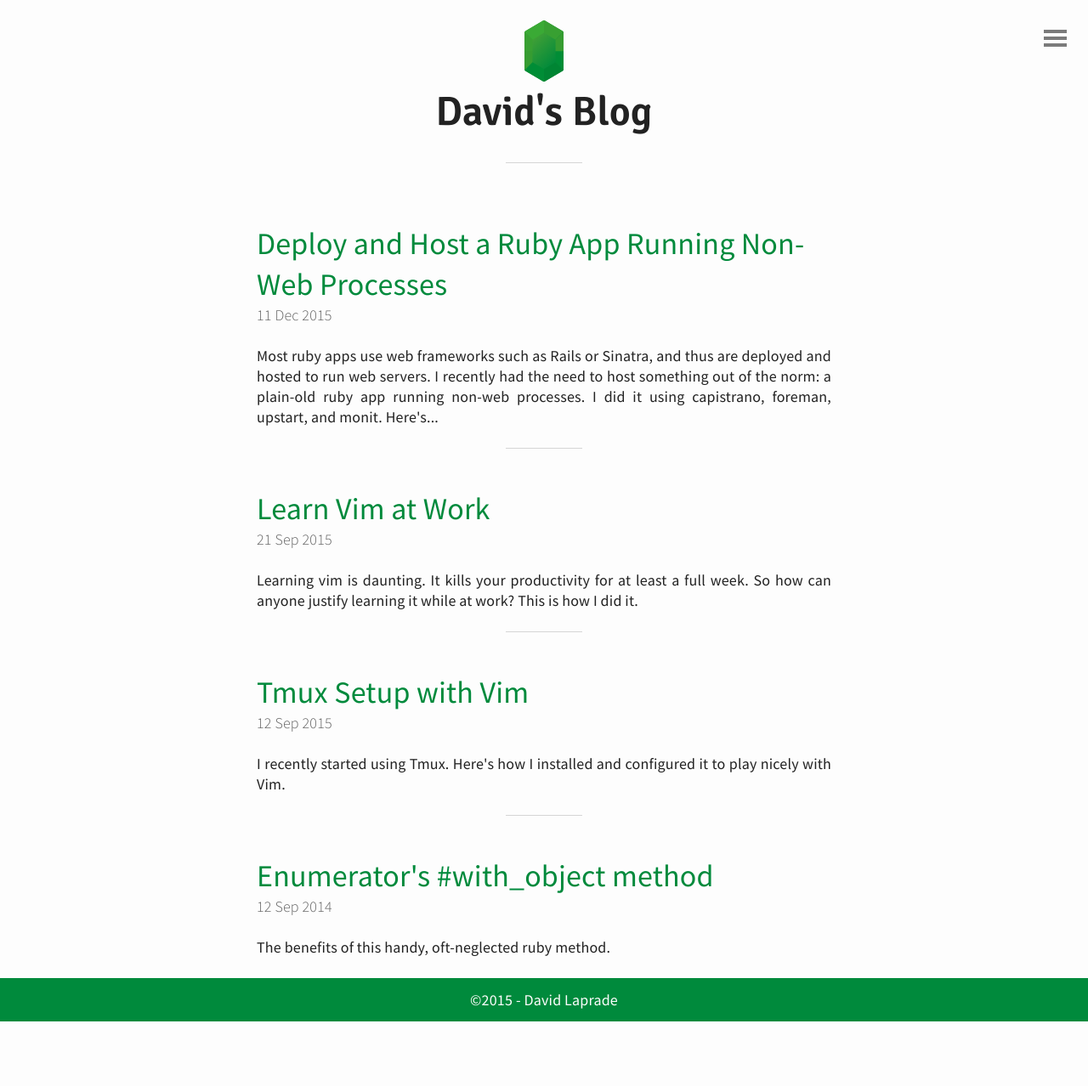
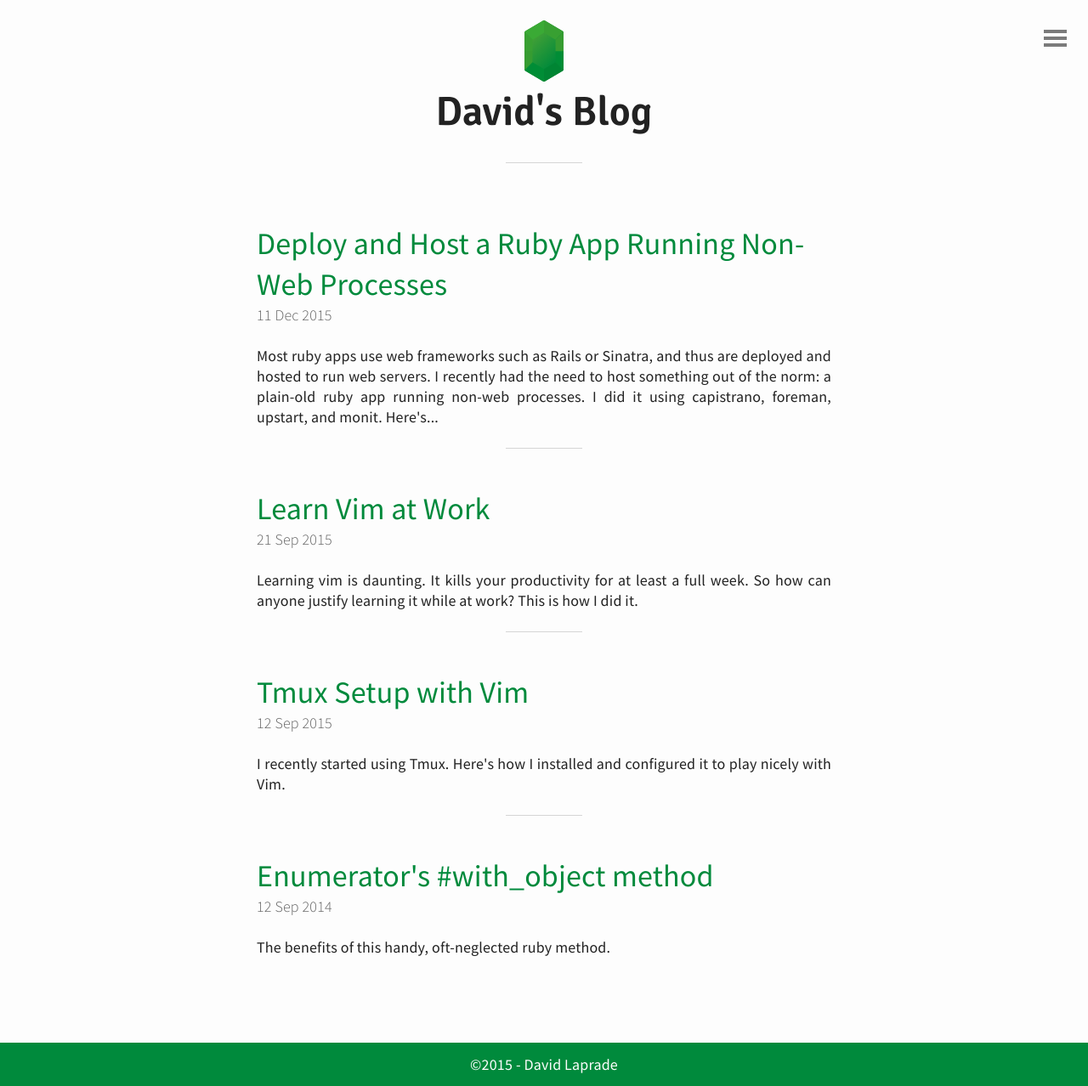
Before and after one commit to davidlaprade/davidlaprade.github.io, a Jekyll site: the page built from index.html, in a window 1280 px wide. Shown: the whole page at 85% size. Built offline with Jekyll 4.4.1, drawn with Linux system fonts in a browser that asks for light colours; the list of posts is cut into pages by our own code; before the commit the page ends 1202 px from its top, so only the background shows below that.

Commit message:
Add a min-height and bottom margin to HTML body

```diff
--- a/_sass/custom.scss
+++ b/_sass/custom.scss
@@ -1,4 +1,9 @@
 /*- Custom style -*/
+
+#container {
+  min-height: 400px;
+  margin-bottom: 100px;
+}
 
 p {
   text-align: justify;
```
